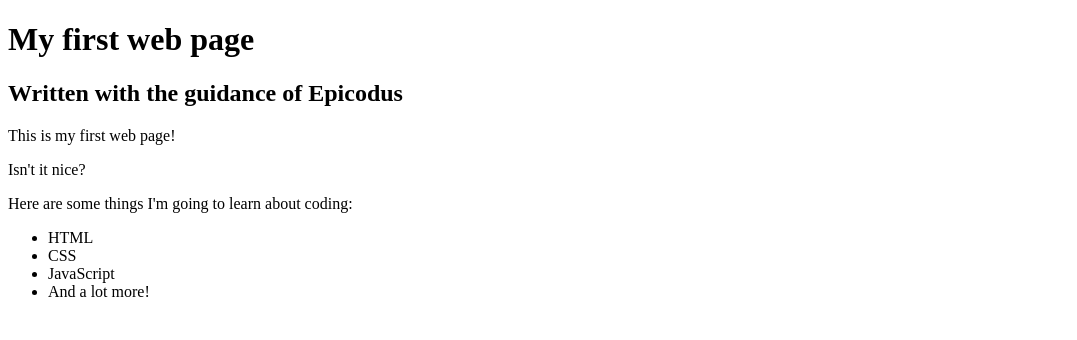
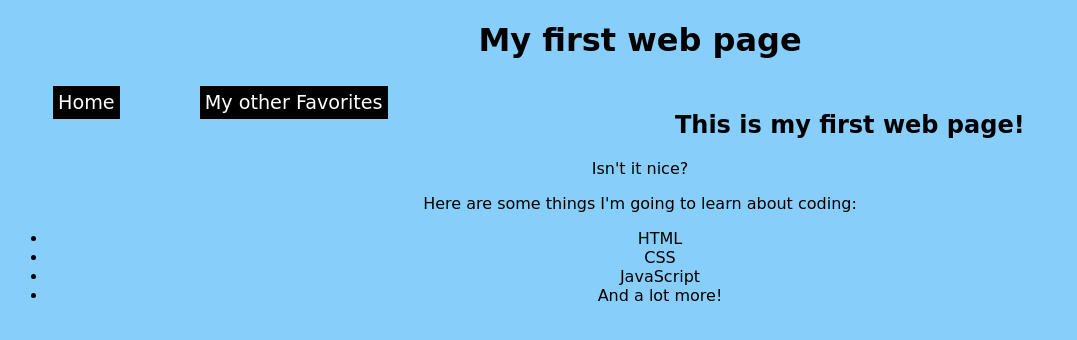
Before and after one commit to kirchnerhaley5/my-first-webpage, a plain HTML site: page my-first-webpage.html in a window 1280 px wide. Shown: the whole page, without its empty margins (0-1077 px from the left). Drawn offline with Linux system fonts and the light colour scheme.

Commit message:
added the stylesheet to the file

```diff
--- a/my-first-webpage.html
+++ b/my-first-webpage.html
@@ -1,12 +1,21 @@
 <!DOCTYPE html>
 <html lang="en-US"></html>
-<head>
+<head id="head">
   <title>Web Page #1!</title>
+  <link rel="stylesheet" type="text/css" href="CSS/styles.css" />
 </head>
 <body>
   <h1>My first web page</h1>
-  <h2>Written with the guidance of Epicodus</h2>
-  <p>This is my first web page!</p>
+  <ul id="navbar">
+    <li><a href="my-first-webpage.html" title="Home">Home</a></li>
+    <li><a href="Favorites" title="Other Favorites">My other Favorites</a>
+      <ul>
+        <li><a href="favorite-things.html" target="My favorite Things">My favorite things</a></li>
+        <li><a href="favorite-places.html" target="My favorite Places">My favorite Places</a></li>
+      </ul>
+    </li>
+  </ul>
+  <h2>This is my first web page!</h2>
   <p>Isn't it nice?</p>
 
   <p>Here are some things I'm going to learn about coding:</p>
```
